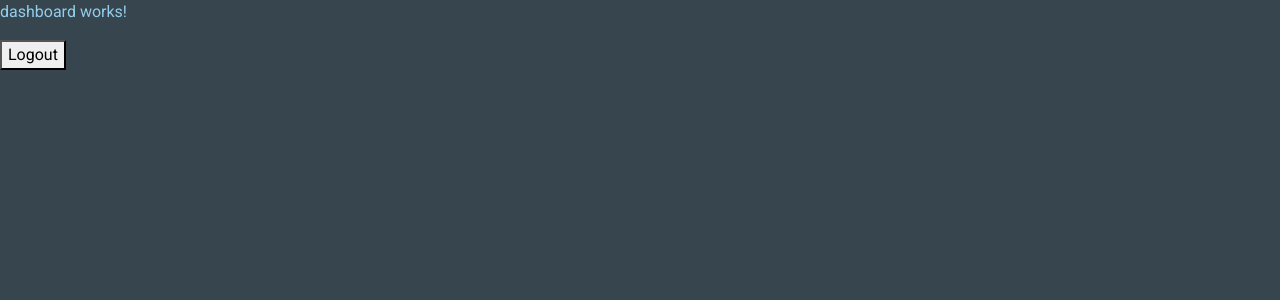
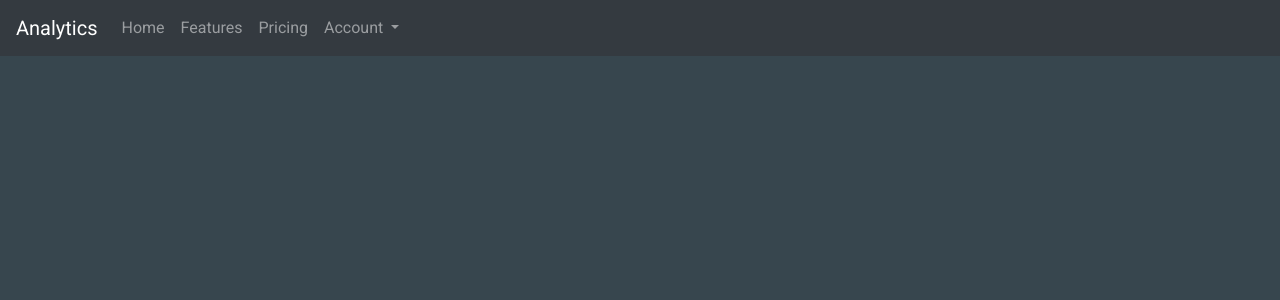
Before and after one commit to s4santhosh25/analytics-web, an Angular app: page /dashboard in a window 1280 px wide. Shown: the top 300 px of the page. Built offline with nearby package versions, Linux system fonts and the light colour scheme; sample sign-in values are in the browser's storage.

Commit message:
Update dashboard.component.html

```diff
--- a/src/app/components/dashboard/dashboard.component.html
+++ b/src/app/components/dashboard/dashboard.component.html
@@ -1,2 +1,30 @@
-<p>dashboard works!</p>
-<button (click)="logout()">Logout</button>
+<nav class="navbar navbar-expand-lg navbar-dark bg-dark">
+    <a class="navbar-brand" routerLink="/dashboard">Analytics</a>
+    <button class="navbar-toggler" type="button" data-toggle="collapse" data-target="#navbarNavDropdown"
+        aria-controls="navbarNavDropdown" aria-expanded="false" aria-label="Toggle navigation">
+        <span class="navbar-toggler-icon"></span>
+    </button>
+    <div class="collapse navbar-collapse" id="navbarNavDropdown">
+        <ul class="navbar-nav">
+            <li class="nav-item" [ngClass]="navSelected == 'Home' ? 'active':'' " (click)="select('Home')">
+                <a class="nav-link" routerLink="/dashboard">Home <span class="sr-only">(current)</span></a>
+            </li>
+            <li class="nav-item" [ngClass]="navSelected == 'Features' ? 'active':'' " (click)="select('Features')">
+                <a class="nav-link">Features</a>
+            </li>
+            <li class="nav-item" [ngClass]="navSelected == 'Pricing' ? 'active':'' " (click)="select('Pricing')">
+                <a class="nav-link">Pricing</a>
+            </li>
+        </ul>
+        <div class="navbar-nav account">
+            <a class="nav-link dropdown-toggle" id="navbarDropdownMenuLink1" role="button" data-toggle="dropdown"
+                aria-haspopup="true" aria-expanded="false">
+                Account
+            </a>
+            <div class="dropdown-menu" aria-labelledby="navbarDropdownMenuLink1">
+                <a class="dropdown-item">Profile</a>
+                <a class="dropdown-item" (click)="logout()">Logout</a>
+            </div>
+        </div>
+    </div>
+</nav>
```
